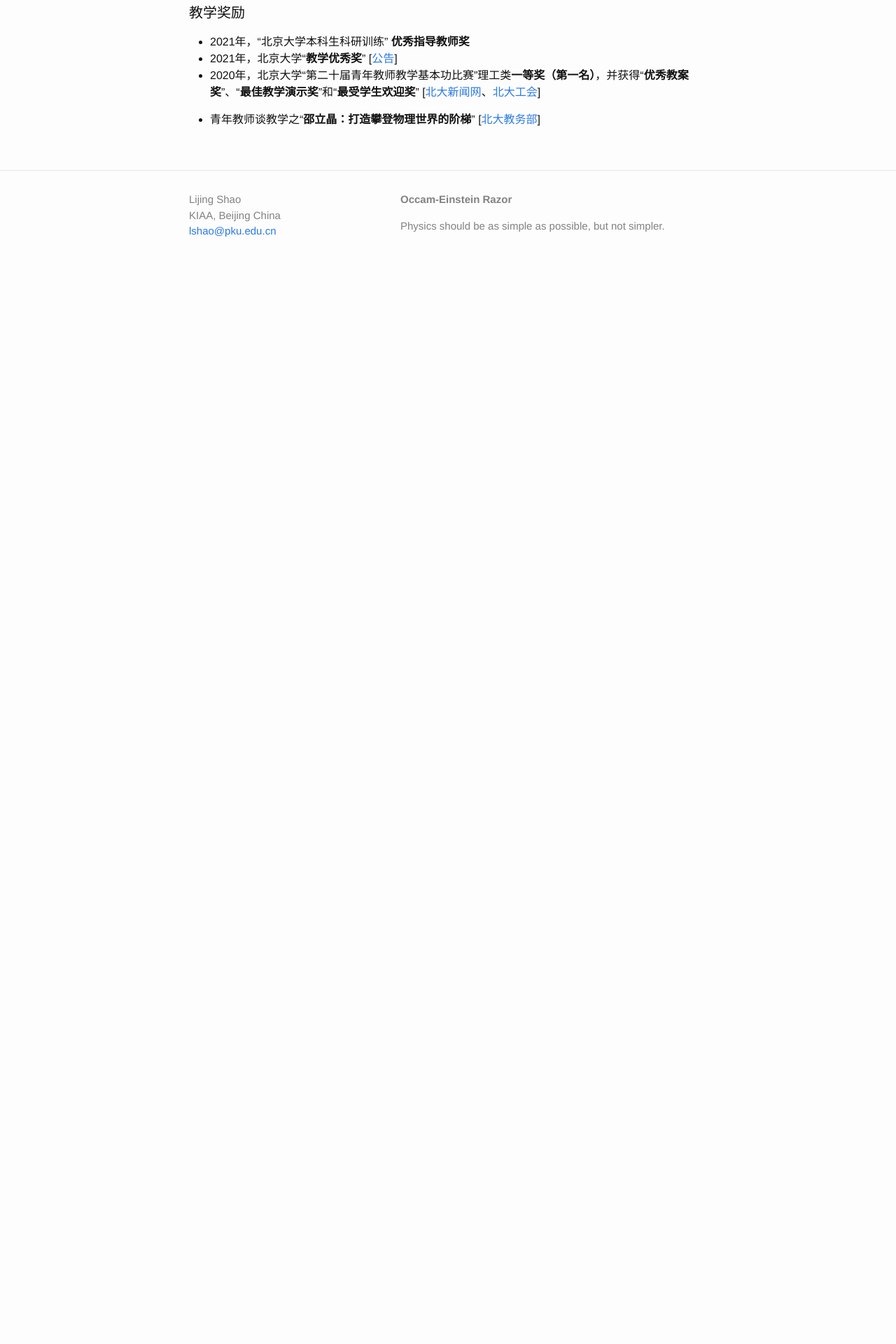
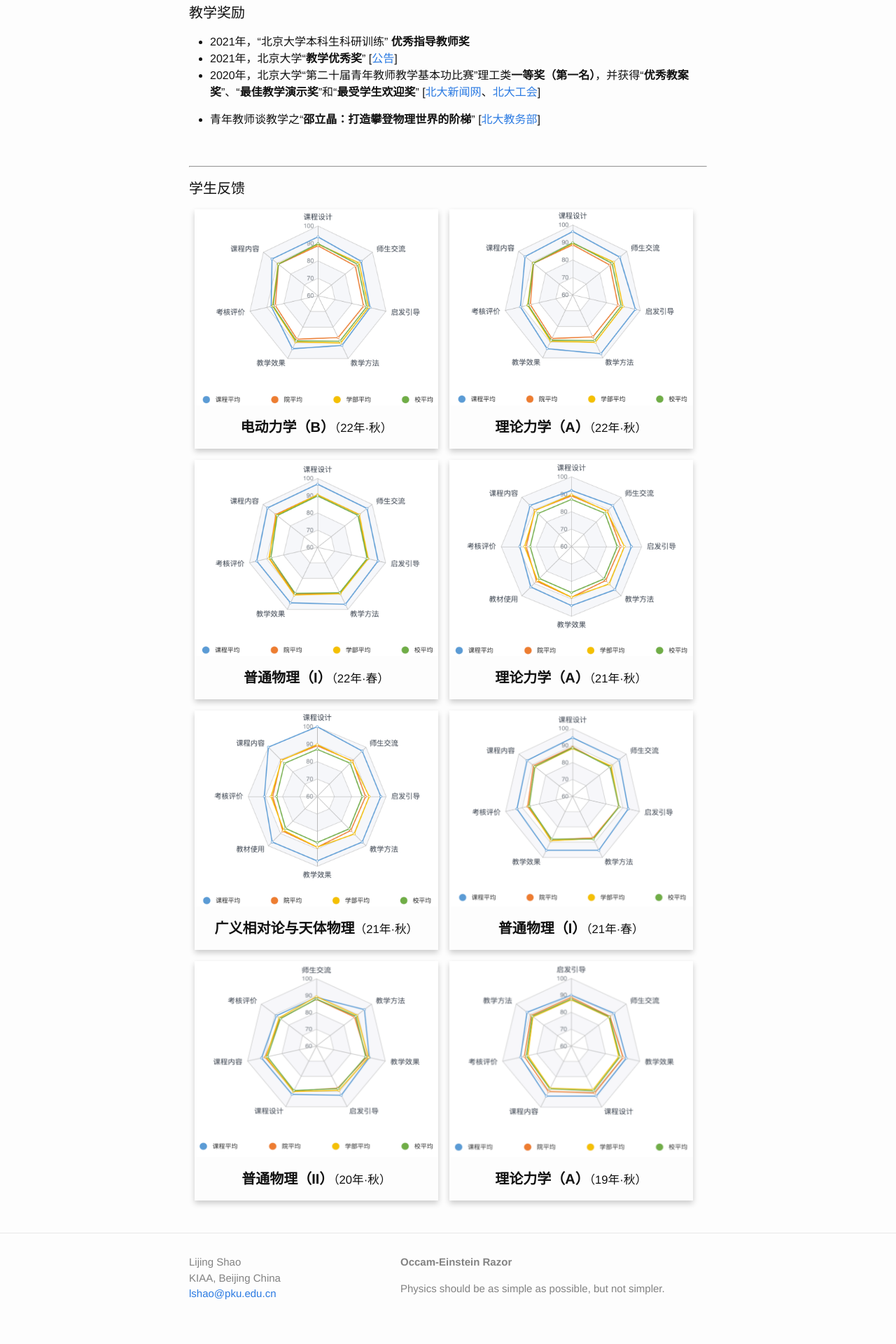
Before and after one commit to Friendshao/Friendshao.github.io, a Jekyll site: the page built from teaching/teaching.md, in a window 1280 px wide. Shown: the part 2980-4900 px from the top of the page at 70% size. Built offline with Jekyll 4.4.1, drawn with Linux system fonts in a browser that asks for light colours; before the commit the page ends 3382 px from its top, so only the background shows below that.

Commit message:
add score column

```diff
--- a/css/main.scss
+++ b/css/main.scss
@@ -2,6 +2,19 @@
 # Only the main Sass file needs front matter (the dashes are enough)
 ---
 @charset "utf-8";
+
+/* Three columns side by side */
+.column {
+  float: left;
+  width: 47%;
+  margin-bottom: 16px;
+  padding: 0 8px;
+}
+
+/* Add some shadows to create a card effect */
+.card {
+  box-shadow: 0 4px 8px 0 rgba(0, 0, 0, 0.2);
+}
 
 .avatar {
   vertical-align: middle;
--- a/teaching/teaching.md
+++ b/teaching/teaching.md
@@ -76,10 +76,7 @@ tr:nth-child(odd) {
 ----------------------------------->
 
 <br>
-
-
 <p></p>
-
 
 ### **Teaching History**
 
@@ -133,3 +130,114 @@ tr:nth-child(odd) {
 - 2020年，北京大学“第二十届青年教师教学基本功比赛”理工类**一等奖（第一名）**，并获得“**优秀教案奖**”、“**最佳教学演示奖**”和“**最受学生欢迎奖**” [[北大新闻网](https://news.pku.edu.cn/xwzh/0f1e21b1407d4b8c8e96903a5adcddd4.htm)、[北大工会](https://gh.pku.edu.cn/jczz/jxsw/lxb/wlxygk/925665.htm)]
 
 - 青年教师谈教学之“**邵立晶：打造攀登物理世界的阶梯**” [[北大教务部](https://mp.weixin.qq.com/s/c2FjHwyffPuv93Eu6cMNEw)]
+
+<br>
+
+---
+
+<p></p>
+
+#### 学生反馈
+
+<div class="row">
+
+<div class="column">
+    <div class="card">
+      <img src="img/score_ced22.png" alt="MiaoXueli" style="width:100%; height:280px">
+      <div class="teamcontainer" style="padding:1px; ">
+        <center>
+        <p></p>
+        <h4><b>电动力学（B）</b><small>（22年·秋）</small></h4>
+        </center>
+      </div>
+    </div>
+  </div>
+
+<div class="column">
+    <div class="card">
+      <img src="img/score_tm22.png" alt="MiaoXueli" style="width:100%; height:280px">
+      <div class="teamcontainer" style="padding:1px; ">
+        <center>
+        <p></p>
+        <h4><b>理论力学（A）</b><small>（22年·秋）</small></h4>
+        </center>
+      </div>
+    </div>
+  </div>
+
+<div class="column">
+    <div class="card">
+      <img src="img/score_gp22.png" alt="MiaoXueli" style="width:100%; height:280px">
+      <div class="teamcontainer" style="padding:1px; ">
+        <center>
+        <p></p>
+        <h4><b>普通物理（I）</b><small>（22年·春）</small></h4>
+        </center>
+      </div>
+    </div>
+  </div>
+
+<div class="column">
+    <div class="card">
+      <img src="img/score_tm21.png" alt="MiaoXueli" style="width:100%; height:280px">
+      <div class="teamcontainer" style="padding:1px; ">
+        <center>
+        <p></p>
+        <h4><b>理论力学（A）</b><small>（21年·秋）</small></h4>
+        </center>
+      </div>
+    </div>
+  </div>
+
+<div class="column">
+    <div class="card">
+      <img src="img/score_gr21.png" alt="MiaoXueli" style="width:100%; height:280px">
+      <div class="teamcontainer" style="padding:1px; ">
+        <center>
+        <p></p>
+        <h4><b>广义相对论与天体物理</b><small>（21年·秋）</small></h4>
+        </center>
+      </div>
+    </div>
+  </div>
+
+<div class="column">
+    <div class="card">
+      <img src="img/score_gp21.png" alt="MiaoXueli" style="width:100%; height:280px">
+      <div class="teamcontainer" style="padding:1px; ">
+        <center>
+        <p></p>
+        <h4><b>普通物理（I）</b><small>（21年·春）</small></h4>
+        </center>
+      </div>
+    </div>
+  </div>
+
+<div class="column">
+    <div class="card">
+      <img src="img/score_gp20.png" alt="MiaoXueli" style="width:100%; height:280px">
+      <div class="teamcontainer" style="padding:1px; ">
+        <center>
+        <p></p>
+        <h4><b>普通物理（II）</b><small>（20年·秋）</small></h4>
+        </center>
+      </div>
+    </div>
+  </div>
+
+<div class="column">
+    <div class="card">
+      <img src="img/score_tm19.png" alt="MiaoXueli" style="width:100%; height:280px">
+      <div class="teamcontainer" style="padding:1px; ">
+        <center>
+        <p></p>
+        <h4><b>理论力学（A）</b><small>（19年·秋）</small></h4>
+        </center>
+      </div>
+    </div>
+  </div>
+
+</div>
+
+<br>
+<p></p>
```
Also changed, not shown: teaching/img/score_ced22.png (added), teaching/img/score_gp20.png (added), teaching/img/score_gp21.png (added), teaching/img/score_gp22.png (added), teaching/img/score_gr21.png (added), teaching/img/score_tm19.png (added), teaching/img/score_tm21.png (added), teaching/img/score_tm22.png (added).
